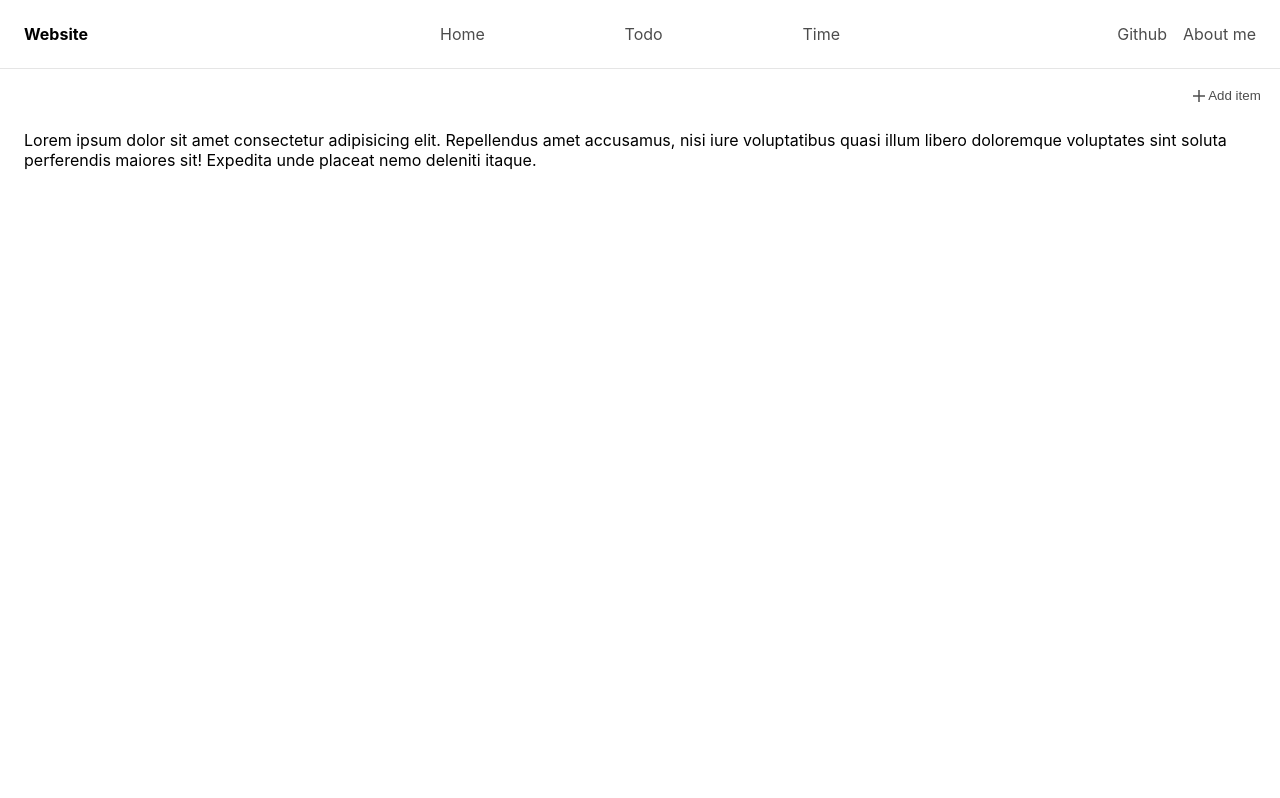
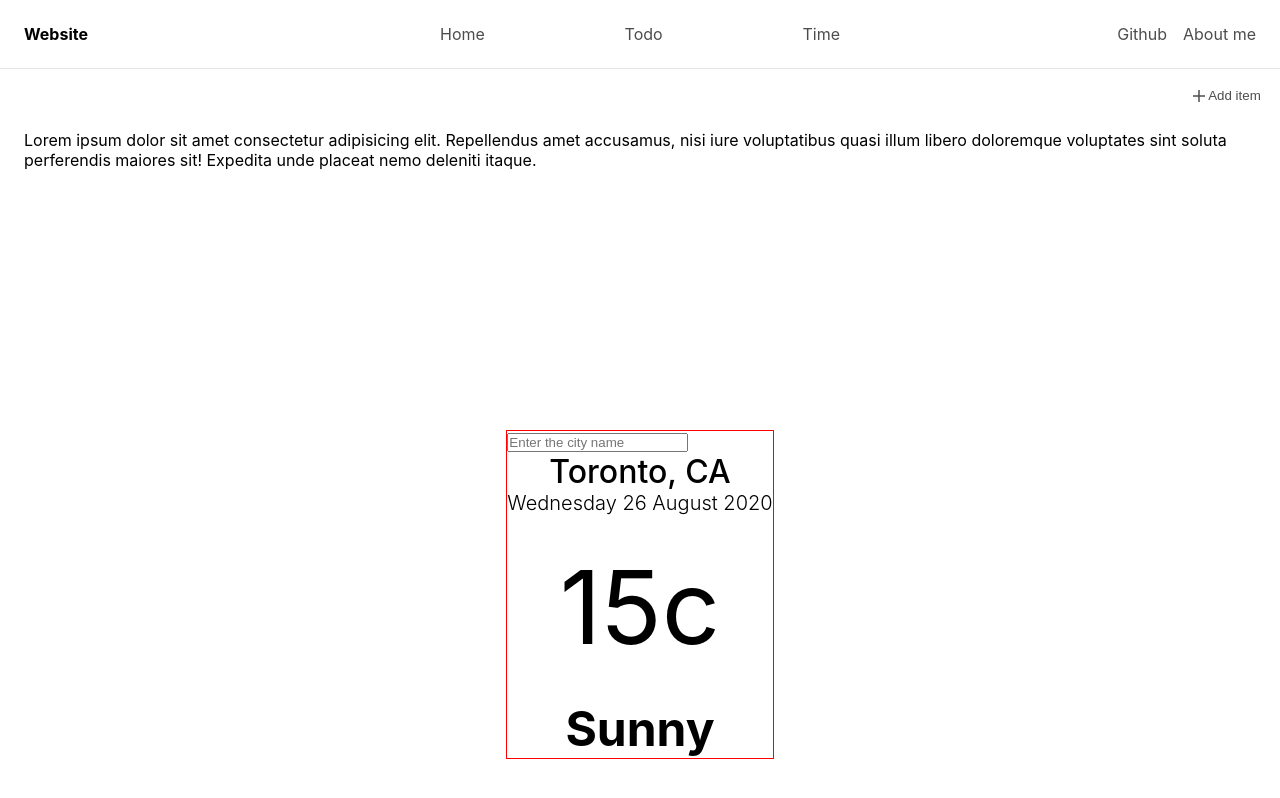
Before and after one commit to feiyangfan/my-task-management, a React (Create React App) app in the folder frontend/: page / in a window 1280 px wide. Shown: the top 798 px of the page. Built offline with nearby package versions, Linux system fonts and the light colour scheme.

Commit message:
weather.js and css, add temporary display on main screen

```diff
--- a/frontend/src/App.js
+++ b/frontend/src/App.js
@@ -2,6 +2,7 @@ import React from "react";
 import "./App.css";
 import Nav from "./components/Nav";
 import SubNav from "./components/SubNav";
+import Home from "./components/home/Home";
 
 function App() {
   //Write Javascript code here
@@ -20,6 +21,7 @@ function App() {
         voluptates sint soluta perferendis maiores sit! Expedita unde placeat
         nemo deleniti itaque.
       </div>
+      <Home></Home>
     </div>
   );
 }
--- /dev/null
+++ b/frontend/src/components/home/Home.css
@@ -0,0 +1,8 @@
+.home {
+  display: flex;
+  flex-direction: row;
+}
+
+.home-card {
+  border: 1px solid red;
+}
--- a/frontend/src/components/home/Home.js
+++ b/frontend/src/components/home/Home.js
@@ -1,10 +1,14 @@
 import React, { Component } from "react";
 import Card from "../Card";
+import Weather from "./Weather";
+import "./Home.css";
 
 const Home = () => {
   return (
     <div className="home">
-      <div></div>
+      <div className="home-card">
+        <Weather />
+      </div>
     </div>
   );
 };
--- /dev/null
+++ b/frontend/src/components/home/Weather.css
@@ -0,0 +1,36 @@
+.weather-card {
+  border-bottom: 2px sold aqua;
+}
+
+.location-box .location {
+  color: #000000;
+  font-weight: 500;
+  font-size: 32px;
+  text-align: center;
+}
+
+.location-box .date {
+  color: #000000;
+  font-weight: 300;
+  font-size: 20px;
+  text-align: center;
+}
+
+.weather-box {
+  text-align: center;
+}
+
+.weather-box .temp {
+  position: relative;
+  display: inline-block;
+  margin: 30px auto;
+  color: #000000;
+  font-size: 102px;
+  text-align: center;
+}
+
+.weather-box .weather {
+  color: #000000;
+  font-size: 48px;
+  font-weight: 700;
+}
--- /dev/null
+++ b/frontend/src/components/home/Weather.js
@@ -0,0 +1,82 @@
+import React, { useState } from "react";
+import "./Weather.css";
+const api = {
+  key: "7a4e858384348cc7ea7327039469680f",
+  base: "https://api.openweathermap.org/data/2.5/",
+};
+
+const Weather = () => {
+  const dateBuilder = (d) => {
+    let months = [
+      "January",
+      "February",
+      "March",
+      "April",
+      "May",
+      "June",
+      "July",
+      "August",
+      "September",
+      "October",
+      "November",
+      "December",
+    ];
+    let days = [
+      "Sunday",
+      "Monday",
+      "Tuesday",
+      "Wednesday",
+      "Thursday",
+      "Friday",
+      "Saturday",
+    ];
+
+    let day = days[d.getDay()];
+    let date = d.getDate();
+    let month = months[d.getMonth()];
+    let year = d.getFullYear();
+
+    return `${day} ${date} ${month} ${year}`;
+  };
+
+  const [weather, setWeather] = useState({});
+  const [query, setQuery] = useState("");
+
+  const search = (evt) => {
+    if (evt.key == "Enter") {
+      fetch(`${api.base}weather?q=${query}&units=metric&APPID=${api.key}`)
+        .then((res) => res.json())
+        .then((result) => {
+          setWeather(result);
+          setQuery("");
+          console.log(result);
+        });
+    }
+  };
+
+  return (
+    <div className="weather">
+      <div className="weather-card">
+        <div className="search-box">
+          <input
+            type="text"
+            className="search-bar"
+            placeholder="Enter the city name"
+            onChange={(e) => setQuery(e.target.value)}
+            onKeyPress={search}
+          />
+        </div>
+        <div className="location-box">
+          <div className="location">Toronto, CA</div>
+          <div className="date">{dateBuilder(new Date())}</div>
+        </div>
+        <div className="weather-box">
+          <div className="temp">15c</div>
+          <div className="weather">Sunny</div>
+        </div>
+      </div>
+    </div>
+  );
+};
+
+export default Weather;
```
